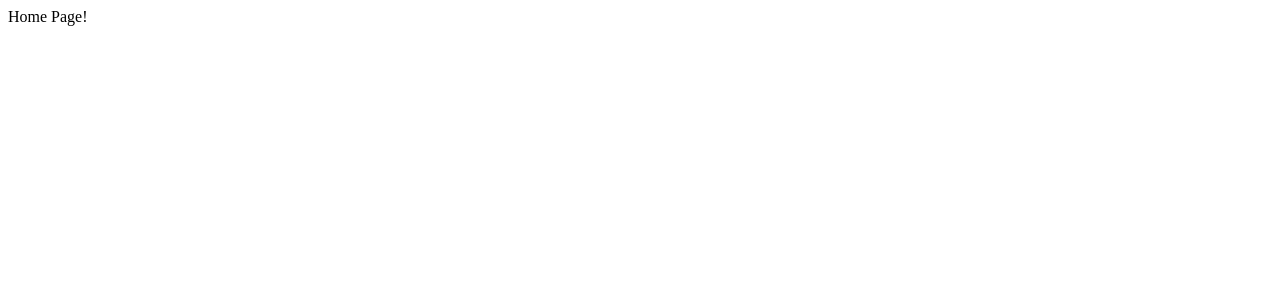
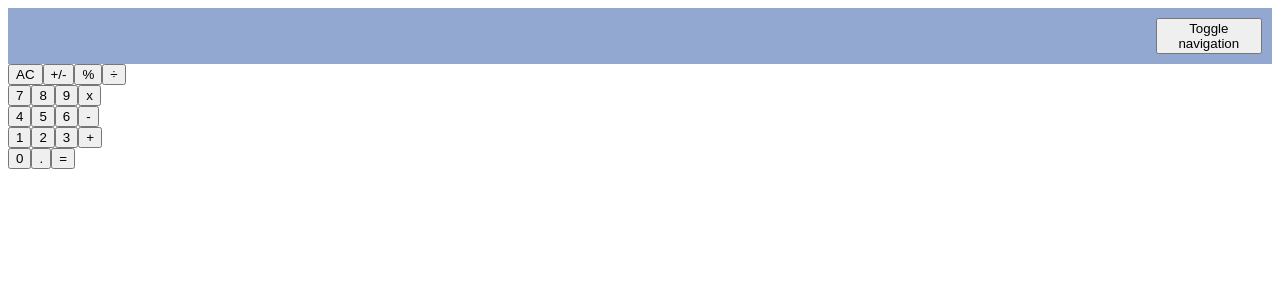
Before and after one commit to zhoujun0920/react-app, a React app: page /calculator in a window 1280 px wide. Shown: the top 300 px of the page. Built offline with nearby package versions, Linux system fonts and the light colour scheme.

Commit message:
fixed calculator router

```diff
--- /dev/null
+++ b/src/client/app/App.jsx
@@ -0,0 +1,20 @@
+import React from 'react';
+import {Route, Switch} from 'react-router-dom';
+
+import Navigator from './components/layout/Navigator.jsx';
+import HomePage from './pages/HomePage.jsx';
+import CalculatorPage from './pages/CalculatorPage.jsx';
+import NotFound from './pages/NotFound.jsx';
+
+const App = () => (
+  <div>
+    <Navigator></Navigator>
+    <Switch>
+      <Route exact path="/" name="home" component={HomePage}></Route>
+      <Route path="/calculator" name="calculator" component={CalculatorPage}></Route>
+      <Route component={NotFound} />
+    </Switch>
+  </div>
+);
+
+export default App;
--- /dev/null
+++ b/src/client/app/components/CalculatorComponent.jsx
@@ -0,0 +1,61 @@
+import React from 'react';
+
+import NumberKeyComponent from './NumberKeyComponent.jsx';
+
+class CalculatorComponent extends React.Component {
+  constructor(props) {
+    super(props);
+  }
+
+  renderKeyComponent(i) {
+    return (
+      <NumberKeyComponent charactor={i}></NumberKeyComponent>
+    );
+  }
+
+  renderNumberPanel() {
+    return (
+      <div>
+        <div>
+          {this.renderKeyComponent('AC')}
+          {this.renderKeyComponent('+/-')}
+          {this.renderKeyComponent('%')}
+          {this.renderKeyComponent('÷')}
+        </div>
+        <div>
+          {this.renderKeyComponent(7)}
+          {this.renderKeyComponent(8)}
+          {this.renderKeyComponent(9)}
+          {this.renderKeyComponent('x')}
+        </div>
+        <div>
+          {this.renderKeyComponent(4)}
+          {this.renderKeyComponent(5)}
+          {this.renderKeyComponent(6)}
+          {this.renderKeyComponent('-')}
+        </div>
+        <div>
+          {this.renderKeyComponent(1)}
+          {this.renderKeyComponent(2)}
+          {this.renderKeyComponent(3)}
+          {this.renderKeyComponent('+')}
+        </div>
+        <div>
+          {this.renderKeyComponent(0)}
+          {this.renderKeyComponent('.')}
+          {this.renderKeyComponent('=')}
+        </div>
+      </div>
+    );
+  }
+
+  render() {
+    return (
+      <div>
+        {this.renderNumberPanel()}
+      </div>
+    );
+  }
+}
+
+export default CalculatorComponent
--- a/src/client/app/components/CheckListComponent.jsx
+++ b/src/client/app/components/CheckListComponent.jsx
@@ -18,7 +18,7 @@ class CheckListComponent extends React.Component {
           <input type="text"
             className={checkListStyle.checklist}
             placeholder="Type then hit Enter to add a task" />
-        </div>
+      </div>
       )
     }
   }
--- /dev/null
+++ b/src/client/app/components/NumberKeyComponent.jsx
@@ -0,0 +1,20 @@
+import React from 'react';
+
+class NumberKeyComponent extends React.Component {
+  constructor(props) {
+    super(props);
+    this.state = {
+      charactor: this.props.charactor
+    }
+  }
+
+  render() {
+    return (
+      <button>
+        {this.props.charactor}
+      </button>
+    );
+  }
+}
+
+export default NumberKeyComponent
--- a/src/client/app/components/layout/Header.jsx
+++ b/src/client/app/components/layout/Header.jsx
@@ -15,13 +15,13 @@ export default class Header extends React.Component {
 
   render() {
     return (
-      <footer>
+      <header>
         <div className="row">
           <div className="col-lg-12">
             <p>Header!</p>
           </div>
         </div>
-      </footer>
+      </header>
     );
   }
 }
--- a/src/client/app/components/layout/Navigator.jsx
+++ b/src/client/app/components/layout/Navigator.jsx
@@ -17,17 +17,17 @@ export default class Navigator extends React.Component {
   }
 
   render() {
-    const navigatorCollapsed = this.state.collapsed ? "-collapsed" : "";
+    const navigatorCollapsed = this.state.collapsed ? navigatorStyle.collapsed : navigatorStyle.normal;
 
     return (
       <nav>
-        <div>
-          <div>
+        <div className={navigatorStyle.navigatorBar}>
+          <div className={navigatorStyle.collapsedButton}>
             <button onClick={this.toggleCollapse.bind(this)}>
-              Collapse!
+              Toggle navigation
             </button>
           </div>
-          <div className={navigatorStyle.navigatorCollapsed}>
+          <div className={navigatorCollapsed}>
             <ul>
               <li>
                 <Link to={'/'} onClick={this.toggleCollapse.bind(this)}>Home</Link>
--- a/src/client/app/components/layout/navigator.css
+++ b/src/client/app/components/layout/navigator.css
@@ -1,9 +1,24 @@
-.navigatorCollapsed {
+.collapsed {
   width: 100%;
   display: none;
+  padding:10px;
+  margin-left: 85%;
 }
 
-.navigator {
+.normal {
   width: 100%;
   display: block;
+  padding:10px;
+  margin-left: 85%;
 }
+
+.navigatorBar {
+  width: 100%;
+  background-color: #92a8d1;
+
+}
+
+.collapsedButton {
+  padding:10px;
+  margin-left: 90%;
+}
--- a/src/client/app/index.jsx
+++ b/src/client/app/index.jsx
@@ -2,20 +2,12 @@ import React from 'react';
 import {render} from 'react-dom';
 import { BrowserRouter as Router, Route, IndexRoute, hashHistory, Switch } from "react-router-dom";
 
-import LayoutPage from './pages/LayoutPage.jsx';
-import HomePage from './pages/HomePage.jsx';
-import CalculatorPage from './pages/CalculatorPage.jsx';
+import App from './App.jsx';
 
 const app = document.getElementById('app');
 
 render((
     <Router>
-      <Switch>
-        <Route path="/" component={LayoutPage}>
-            <Route component={HomePage}></Route>
-        </Route>
-        <Route path="calculator" name="calculator" component={CalculatorPage}></Route>
-      </Switch>
-
+      <App />
     </Router>
   ), app);
--- a/src/client/app/pages/CalculatorPage.jsx
+++ b/src/client/app/pages/CalculatorPage.jsx
@@ -1,4 +1,6 @@
 import React from 'react'
+
+import CalculatorComponent from '../components/CalculatorComponent.jsx';
 
 export default class CalculatorPage extends React.Component {
   constructor(props) {
@@ -16,7 +18,7 @@ export default class CalculatorPage extends React.Component {
   render() {
     return (
       <div>
-        Calculator!
+        <CalculatorComponent />
       </div>
     );
   }
--- a/src/client/app/pages/LayoutPage.jsx
+++ b/src/client/app/pages/LayoutPage.jsx
@@ -6,6 +6,8 @@ import HomePage from "./HomePage.jsx";
 import Header from "../components/layout/Header.jsx";
 import Footer from "../components/layout/Footer.jsx";
 
+import LayoutPageStyle from "./layoutPage.css";
+
 export default class LayoutPage extends React.Component {
   navigate() {
     this.props.history.pushState(null, "/")
@@ -13,14 +15,11 @@ export default class LayoutPage extends React.Component {
 
   render() {
     const { location } = this.props;
-    const containerStyle = {
-      marginTop: "60px"
-    };
-    console.log("layout");
+
     return (
       <div>
         <Navigator />
-        <div className="container" style={containerStyle}>
+        <div className={LayoutPageStyle.container}>
           <Header />
           {this.props.children}
           <Footer/>
--- /dev/null
+++ b/src/client/app/pages/NotFound.jsx
@@ -0,0 +1,9 @@
+import React from 'react';
+
+const NotFound = ({location}) => {
+    return (
+        <h1>404 Aw, shucks! {location.pathname} cannot be found</h1>
+    );
+};
+
+export default NotFound;
--- /dev/null
+++ b/src/client/app/pages/layoutPage.css
@@ -0,0 +1,3 @@
+.container {
+  background-color: green;
+}
```
